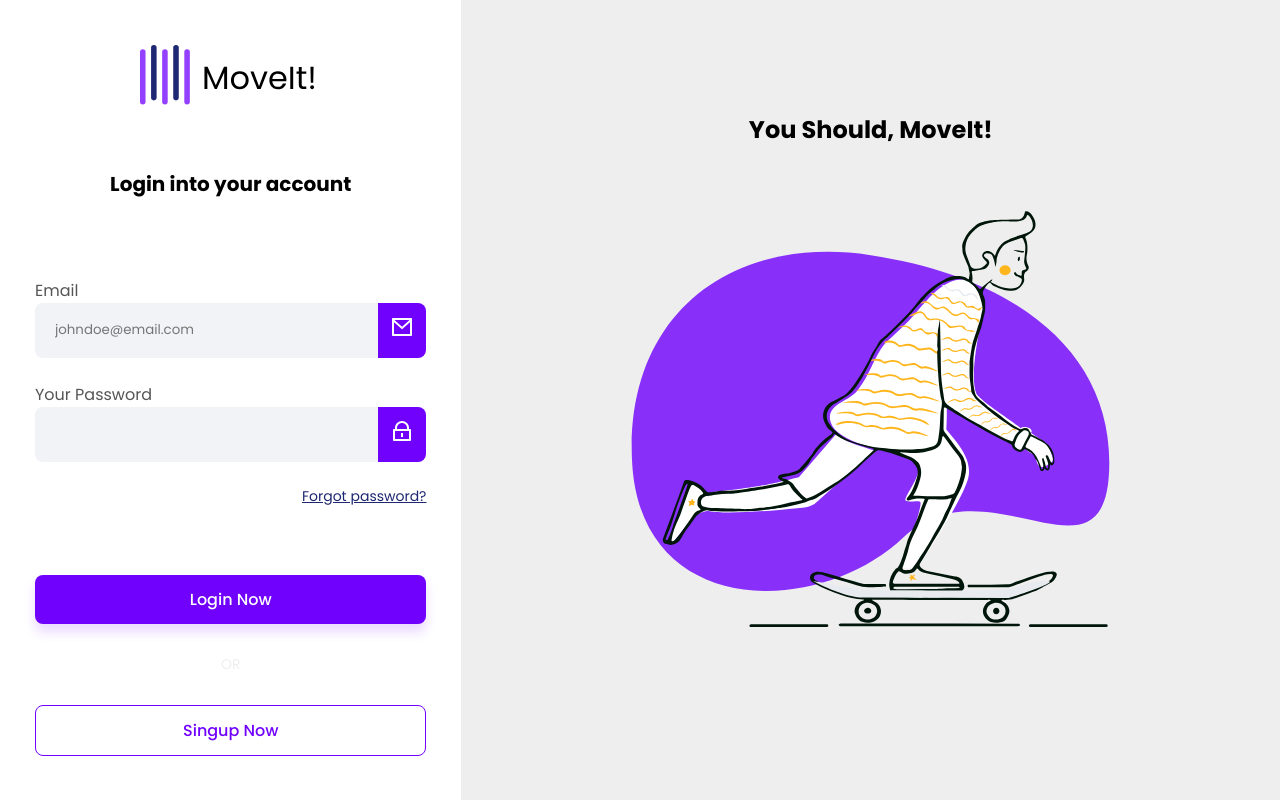
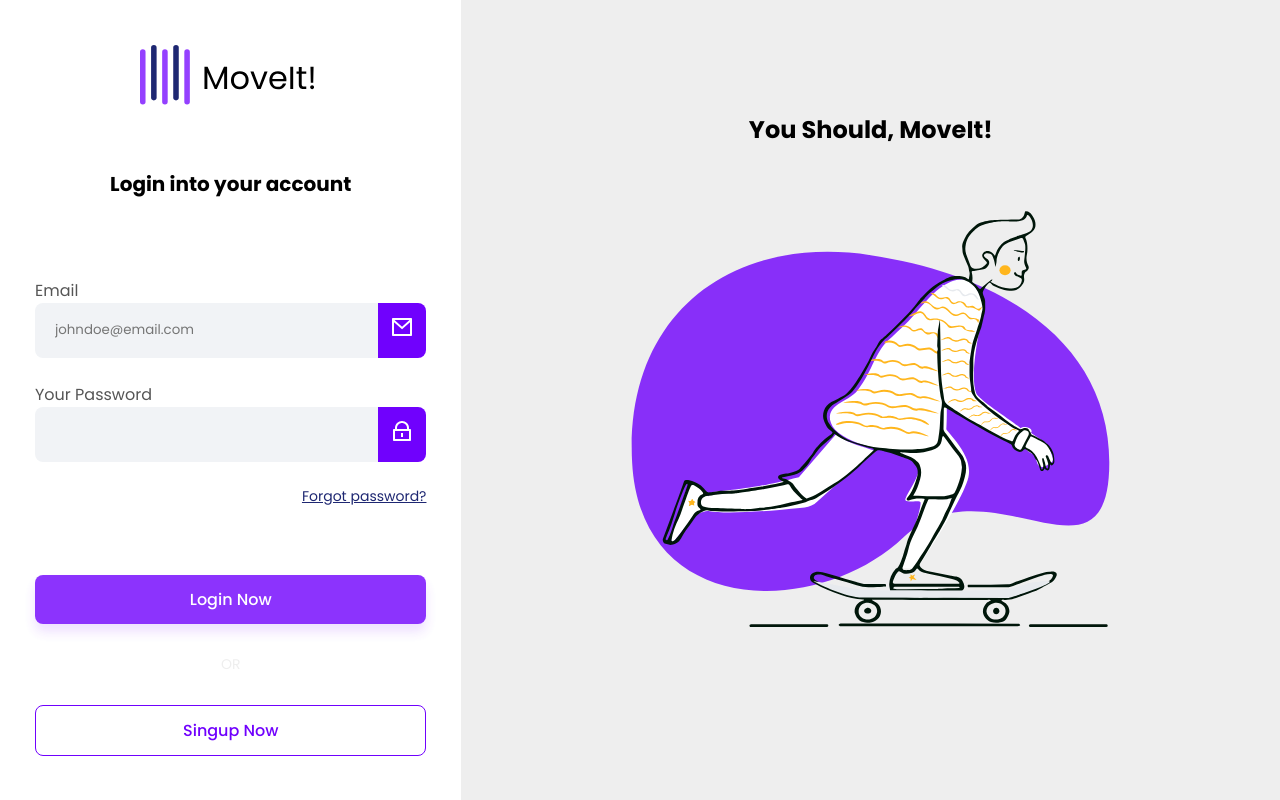
Before and after one commit to acaciolivia/login-page, an Angular app: page /login in a window 1280 px wide. Built offline with nearby package versions, Linux system fonts and the light colour scheme.

Commit message:
Finaliza login

```diff
--- a/src/app/components/default-login-layout/default-login-layout.component.html
+++ b/src/app/components/default-login-layout/default-login-layout.component.html
@@ -4,7 +4,12 @@
         <h2>{{ title }}</h2>
         <ng-content></ng-content>
         <div class="btn-wrapper">
-            <button class="btn-primary" (click)="submit()">{{ primaryBtnText }}</button>
+            <button
+            class="btn-primary"
+            (click)="submit()"
+            [disabled]="disablePrimaryBtn"
+            >
+            {{ primaryBtnText }}</button>
             <div>
                 <div></div>
                 <span class="divider">or</span>
--- a/src/app/components/default-login-layout/default-login-layout.component.scss
+++ b/src/app/components/default-login-layout/default-login-layout.component.scss
@@ -73,6 +73,10 @@
                 background-color: transparent;
                 padding: 12px 24px;
 
+                &:disabled {
+                    opacity: 0.8;
+                }
+
                 &.btn-primary {
                     background-color: $primary-color;
                     color: white;
--- a/src/app/components/default-login-layout/default-login-layout.component.ts
+++ b/src/app/components/default-login-layout/default-login-layout.component.ts
@@ -11,6 +11,7 @@
   @Input() title: string = "";
   @Input() primaryBtnText: string = "";
   @Input() secondaryBtnText: string = "";
+  @Input() disablePrimaryBtn: boolean = true;
   @Output("submit") onSubmit = new EventEmitter();
   @Output("navigate") onNavigate = new EventEmitter();
 
--- a/src/app/pages/login/login.component.html
+++ b/src/app/pages/login/login.component.html
@@ -4,6 +4,7 @@
     secondaryBtnText="Singup Now"
     (submit)="submit()"
     (navigate)="navigate()"
+    [disablePrimaryBtn]="!loginForm.valid"
 >
 
     <form [formGroup]="loginForm">
```
